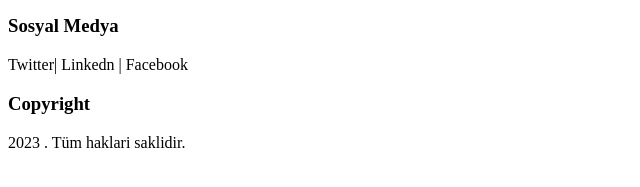
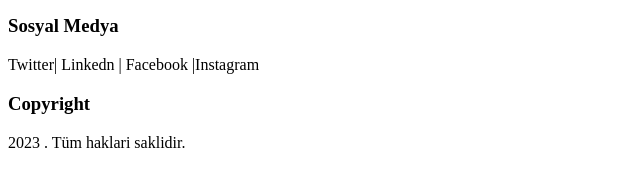
Before and after one commit to aslierk/HTML-CCS-Test, a plain HTML site: page index.html in a window 1280 px wide. Shown: the part 261-448 px from the top of the page, 0-640 px from the left. Drawn offline with Linux system fonts and the light colour scheme.

Commit message:
second commit

```diff
--- a/index.html
+++ b/index.html
@@ -26,7 +26,7 @@
   <div><h3>Email</h3></div>
   <p>johndoe@gmail.com</p>
   <div><h3>Sosyal Medya</h3></div>
-  <p> Twitter| Linkedn | Facebook </p>
+  <p> Twitter| Linkedn | Facebook |Instagram </p>
   <div><h3>Copyright</h3></div>
   <p>2023 . Tüm haklari saklidir. </p>
 </div>
```
